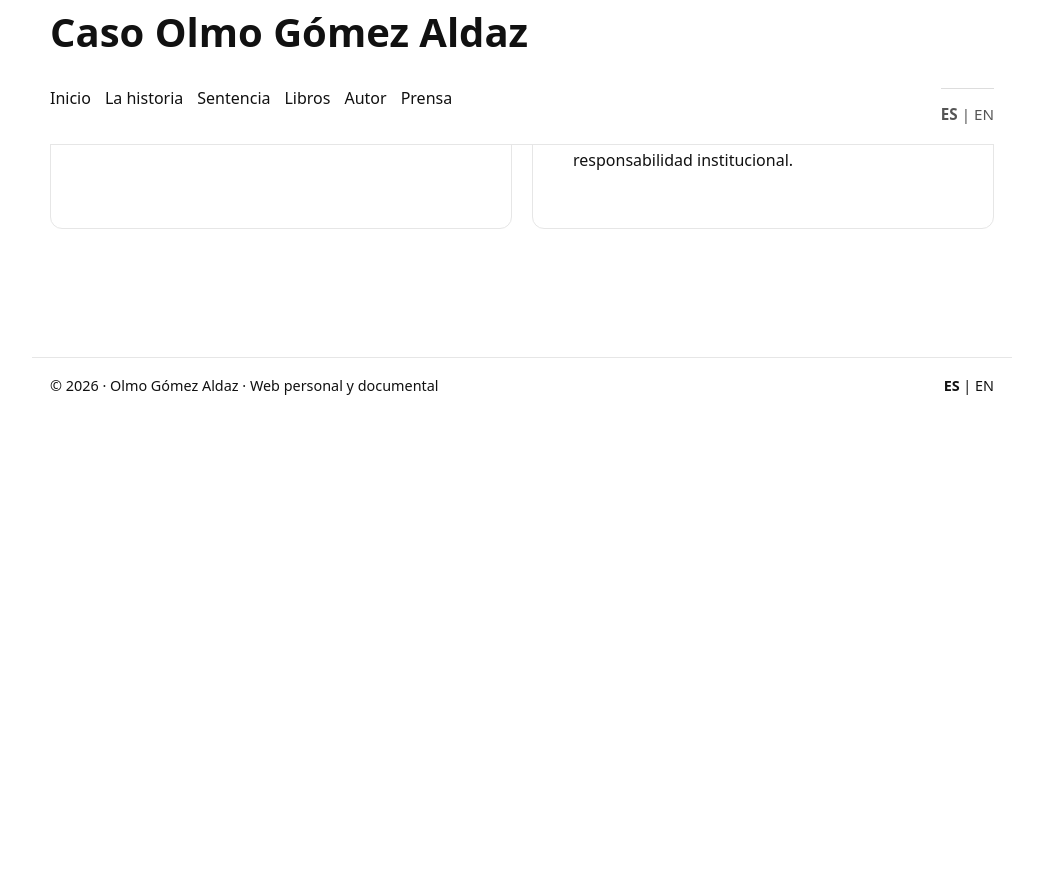
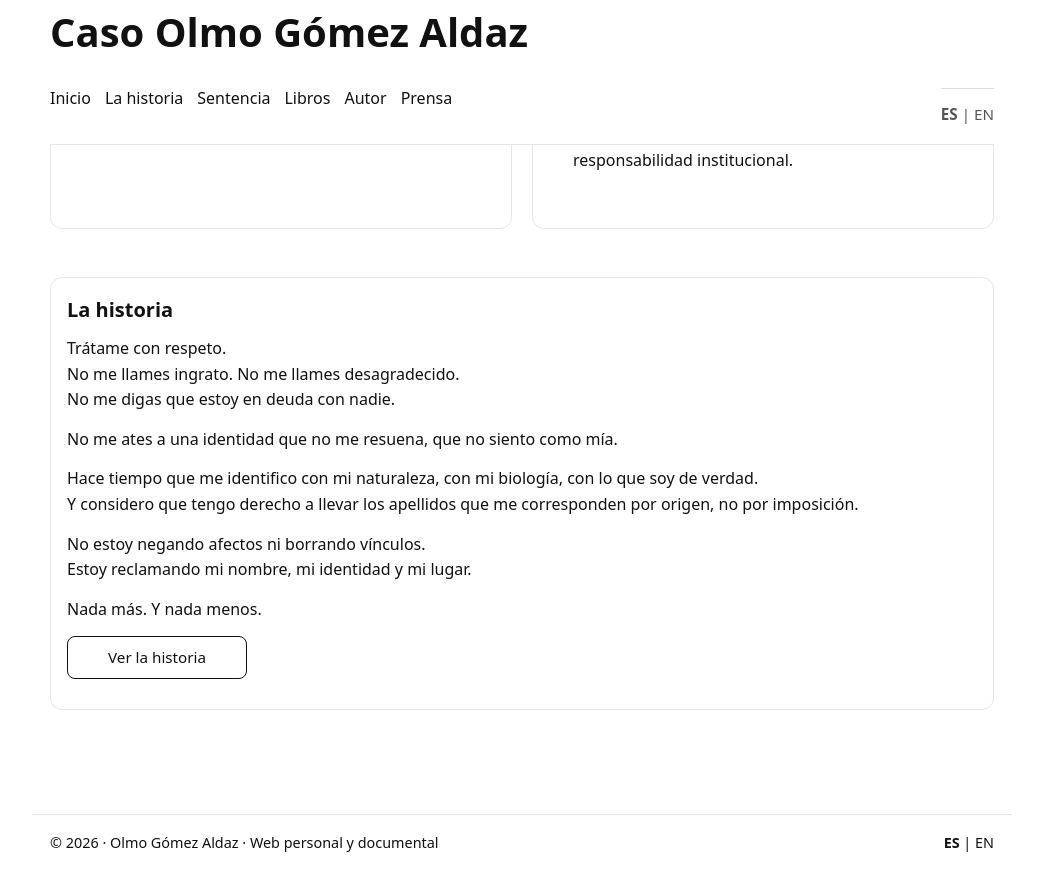
Before and after one commit to olmogaldaz/olmogaldaz.github.io, a Jekyll site: the page built from es/autor/index.html, in a window 1280 px wide and 900 px high, scrolled down 674 px. Shown: the top 891 px of the window, without its empty margins (118-1161 px from the left). Built offline with Jekyll 4.4.1, drawn with Linux system fonts in a browser that asks for light colours; before the commit the page ends 1117 px from its top, so only the background shows below that.

Commit message:
Update index.html

```diff
--- a/es/autor/index.html
+++ b/es/autor/index.html
@@ -32,6 +32,33 @@ description: Trayectoria personal del autor, archivo documental, proceso de rest
 
       </div>
 
+      <div class="card">
+        <h2>La historia</h2>
+        <p>
+          Trátame con respeto.<br>
+          No me llames ingrato. No me llames desagradecido.<br>
+          No me digas que estoy en deuda con nadie.
+        </p>
+        <p>
+          No me ates a una identidad que no me resuena, que no siento como mía.
+        </p>
+        <p>
+          Hace tiempo que me identifico con mi naturaleza, con mi biología, con lo que soy de verdad.<br>
+          Y considero que tengo derecho a llevar los apellidos que me corresponden por origen, no por imposición.
+        </p>
+        <p>
+          No estoy negando afectos ni borrando vínculos.<br>
+          Estoy reclamando mi nombre, mi identidad y mi lugar.
+        </p>
+        <p>
+          Nada más. Y nada menos.
+        </p>
+        <p>
+          <a class="cta" href="/es/caso/">
+            Ver la historia
+          </a>
+        </p>
+      </div>
     </main>
 
   </div>
```
